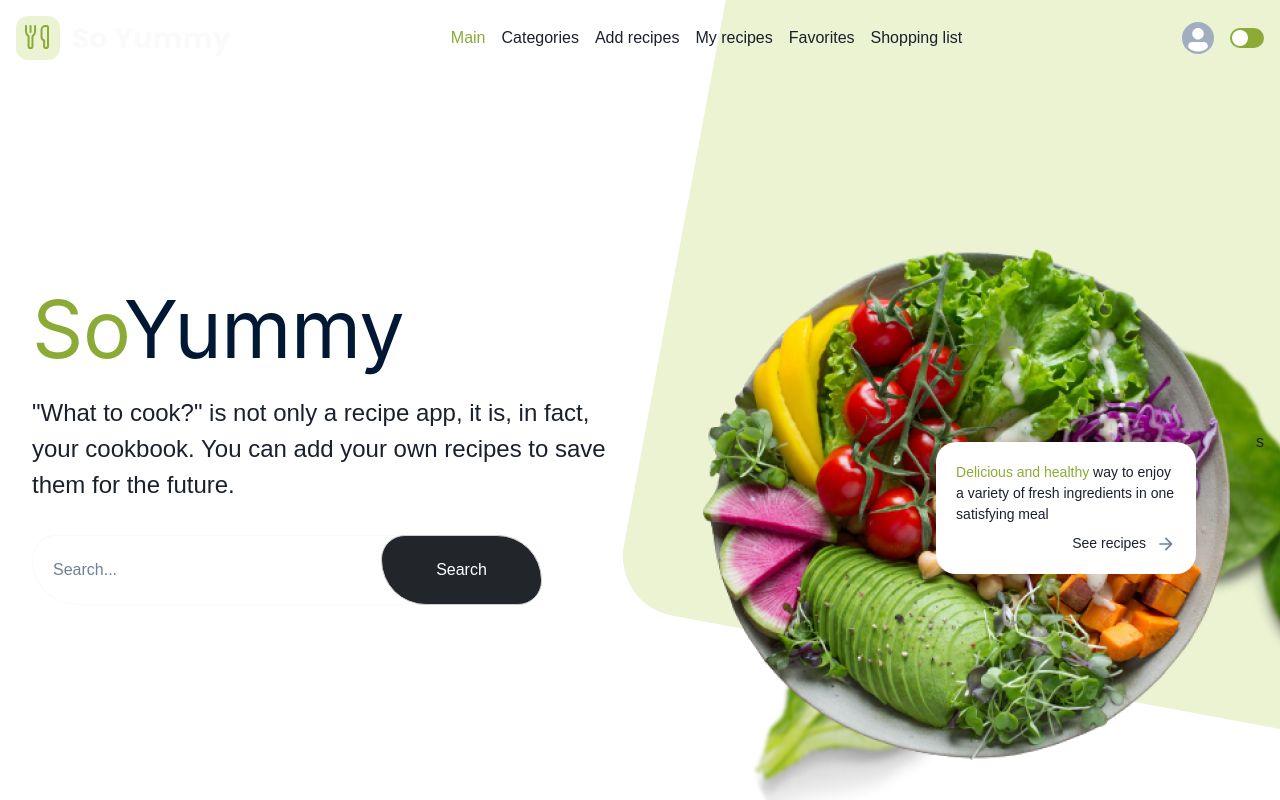
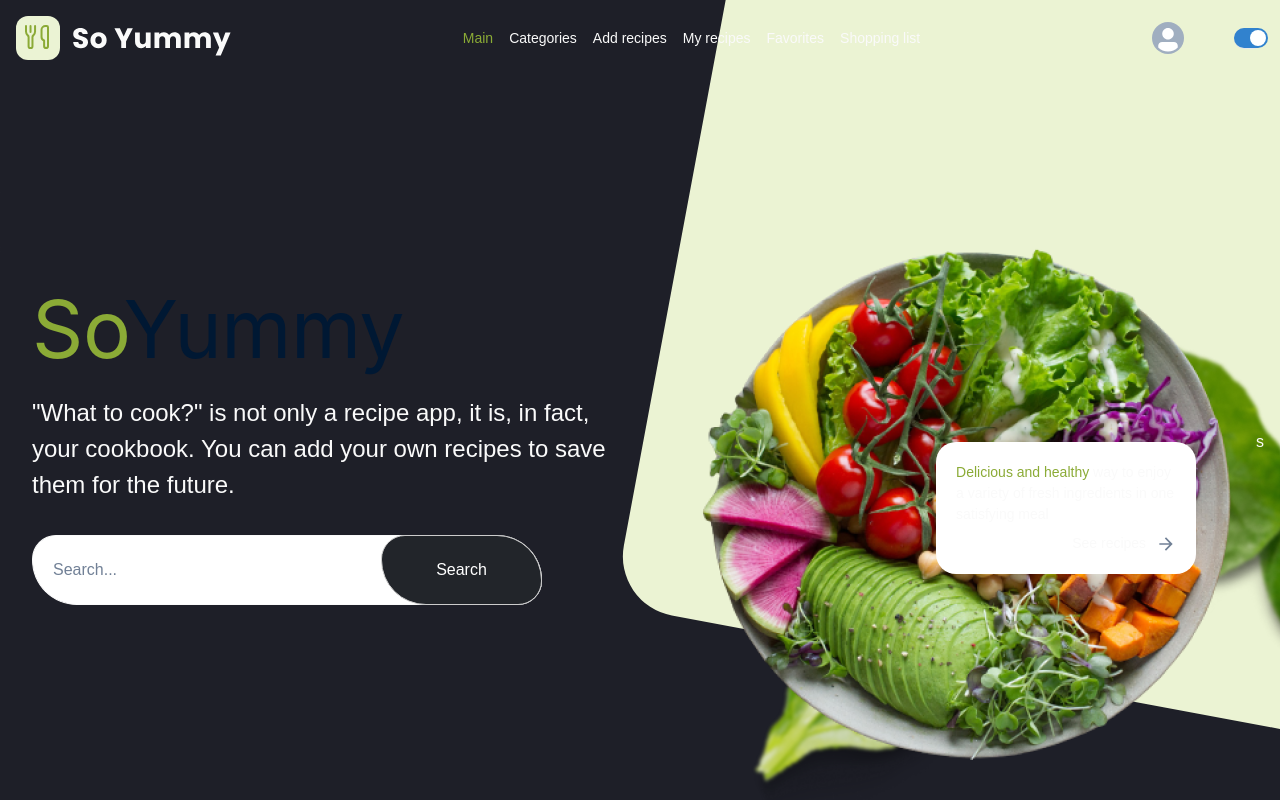
Before and after one commit to Yerbatrix/so-yummy-frontend, a React (Vite) app: page /main in a window 1280 px wide. Shown: the top 800 px of the page. Built offline with nearby package versions, Linux system fonts and the light colour scheme; sample sign-in values are in the browser's storage.

Commit message:
dark theme

```diff
--- a/src/components/AuthForm/AuthForm.styled.jsx
+++ b/src/components/AuthForm/AuthForm.styled.jsx
@@ -13,12 +13,6 @@ export const Container = styled.div`
   align-items: center;
   @media only screen and ${devices.tablet} {
     top: 347px;
-  }
-  @media only screen and ${devices.desktopMini} {
-    position: static;
-    display: inline;
-    flex-direction: column;
-    max-width: 500px;
   }
   @media only screen and ${devices.desktop} {
     position: static;
--- a/src/components/Header.jsx
+++ b/src/components/Header.jsx
@@ -34,7 +34,7 @@ import { useEffect, useState } from "react";
 import { useDispatch, useSelector } from "react-redux";
 import { NavLink, Link as RouterLink, useNavigate } from "react-router-dom";
 import { logout, updateUser } from "../redux/slices/authSlice";
-
+import ThemeToggle from "./ThemeToggle";
 const Header = () => {
   const isAuthenticated = useSelector((state) => state.auth.isAuthenticated);
   const user = useSelector((state) => state.auth.user);
@@ -111,6 +111,7 @@ const Header = () => {
           align="center"
           justify="center"
           fontWeight="500"
+          fontSize="14px"
         >
           {[
             "main",
@@ -177,7 +178,7 @@ const Header = () => {
             </Menu>
           )}
 
-          <Switch
+          {/* <Switch
             ml={4}
             display={{ base: "none", md: "block" }}
             css={{
@@ -188,8 +189,8 @@ const Header = () => {
                 backgroundColor: "white",
               },
             }}
-          />
-
+          /> */}
+          <ThemeToggle />
           {/* Mobile and Tablet Menu Button */}
           <IconButton
             display={{ base: "flex", md: "none" }}
--- /dev/null
+++ b/src/components/ThemeToggle.jsx
@@ -0,0 +1,63 @@
+import { Switch } from "@chakra-ui/react";
+import React, { useEffect, useState } from "react";
+import { keepTheme, setTheme } from "../utils/themes";
+
+function ThemeToggle() {
+  const [isChecked, setIsChecked] = useState(true); // Default to light theme
+
+  const changeThemeAndToggle = () => {
+    const theme = localStorage.getItem("theme");
+    if (theme === "theme-dark") {
+      setTheme("theme-light");
+      setIsChecked(true);
+      document.body.style.backgroundColor = "#1e1f28"; // Dark background
+      document.body.style.color = "#FAFAFA";
+      document.body.style.fontWeight = " 500";
+      document.body.style.fontSize = "14px"; // Light text
+    } else {
+      setTheme("theme-dark");
+      document.body.style.backgroundColor = "#ececec"; // Light background
+      document.body.style.color = " #23262a";
+      document.body.style.fontWeight = " 500";
+      document.body.style.fontSize = "14px"; // Dark text
+      setIsChecked(false);
+    }
+  };
+
+  const handleOnChange = () => {
+    changeThemeAndToggle();
+  };
+
+  useEffect(() => {
+    keepTheme();
+    const theme = localStorage.getItem("theme");
+    if (theme === "theme-dark") {
+      setIsChecked(false);
+      document.body.style.backgroundColor = "#ececec"; // Light background
+      document.body.style.color = "#23262A"; // Dark text
+    } else {
+      setIsChecked(true);
+      document.body.style.backgroundColor = "#1e1f28"; // Dark background
+      document.body.style.color = "#FAFAFA"; // Light text
+    }
+  }, []);
+
+  return (
+    <Switch
+      ml={50}
+      display={{ base: "none", md: "block" }}
+      isChecked={isChecked}
+      onChange={handleOnChange}
+      css={{
+        width: "30px",
+        // marginTop: "10px",
+        height: "21px",
+        borderRadius: " 50px",
+        boxShadow: "inset 0 6px 8px 3px rgba(0, 0, 0, 0.1)",
+        background: " #efefef",
+      }}
+    />
+  );
+}
+
+export default ThemeToggle;
--- a/src/main.jsx
+++ b/src/main.jsx
@@ -4,8 +4,8 @@ import { createRoot } from "react-dom/client";
 import { Provider } from "react-redux";
 import App from "./App";
 import theme from "./globalStyle";
+import { checkAuth } from "./redux/slices/authSlice";
 import store from "./redux/store";
-import { checkAuth } from "./redux/slices/authSlice";
 
 const container = document.getElementById("root");
 const root = createRoot(container);
--- /dev/null
+++ b/src/utils/themes.js
@@ -0,0 +1,20 @@
+export function setTheme(themeName) {
+  localStorage.setItem("theme", themeName);
+  document.body.className = themeName;
+}
+
+export function keepTheme() {
+  const theme = localStorage.getItem("theme");
+  if (theme) {
+    setTheme(theme);
+    return;
+  }
+
+  const prefersLightTheme = window.matchMedia("(prefers-color-scheme: light)");
+  if (prefersLightTheme.matches) {
+    setTheme("theme-light");
+    return;
+  }
+
+  setTheme("theme-dark");
+}
```
Also changed, not shown: src/App.jsx (+5 -6 lines), src/const/breakpoints.jsx (deleted, +0 -13 lines).
